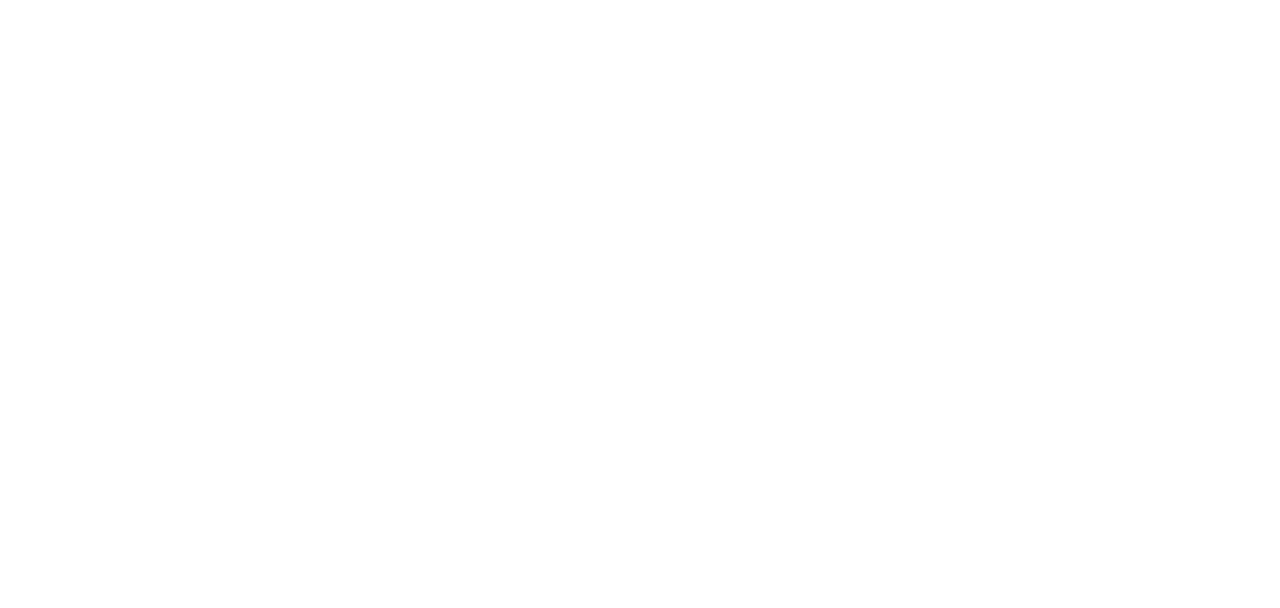
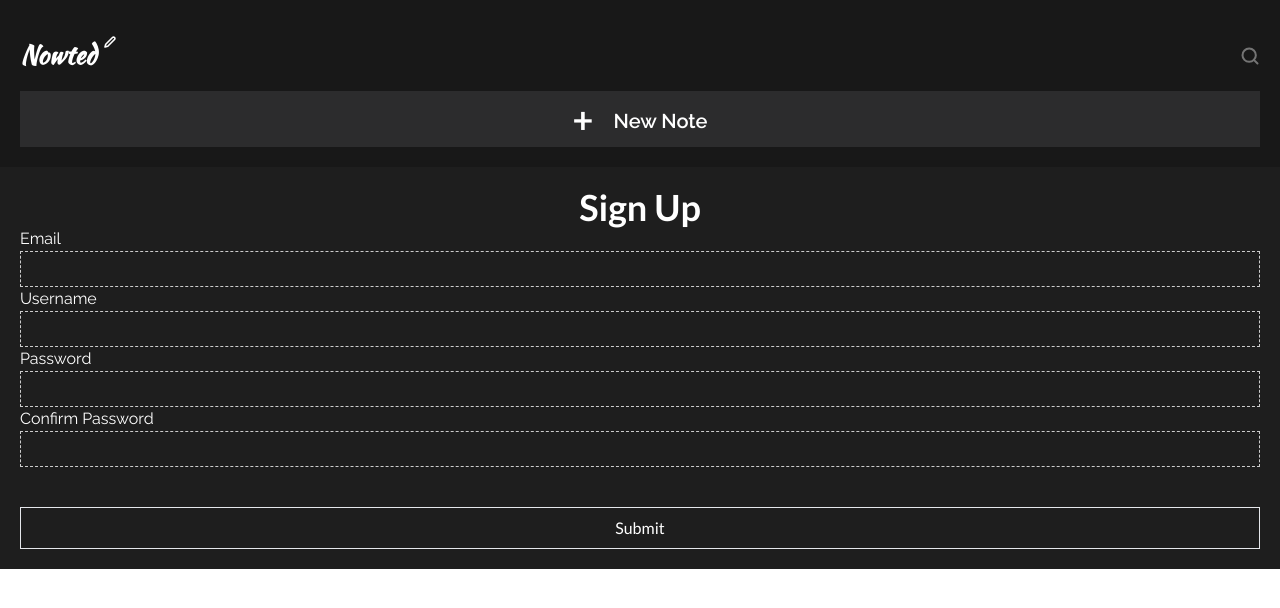
Before and after one commit to joyrudra-itobuz/newted-frontend, a React (Create React App) app: page /signup in a window 1280 px wide. Before the commit this address had no page. Shown: the top 608 px of the page. Built offline with nearby package versions, Linux system fonts and the light colour scheme.

Commit message:
feature-sign-in FEAT : Added the SignUp Components

```diff
--- a/src/Routes.tsx
+++ b/src/Routes.tsx
@@ -2,6 +2,7 @@ import React from "react";
 import { BrowserRouter, Route, Routes } from "react-router-dom";
 import Home from "./pages/home/Home";
 import NewNote from "./pages/newNote/NewNote";
+import SignUp from "./pages/signUp/SignUp";
 
 export default function Router() {
   return (
@@ -9,6 +10,7 @@ export default function Router() {
       <Routes>
         <Route path="/" element={<Home />} />
         <Route path="/new-note" element={<NewNote />} />
+        <Route path="/signup" element={<SignUp />} />
       </Routes>
     </BrowserRouter>
   );
--- /dev/null
+++ b/src/pages/signUp/SignUp.tsx
@@ -0,0 +1,80 @@
+import React, { useRef } from "react";
+import SideBar from "../../components/sideBar/SideBar";
+import "./_style.scoped.scss";
+import axios from "axios";
+import config from "../../config/config";
+import { log } from "console";
+
+export const SignUp: React.FC = () => {
+  const emailRef = useRef<HTMLInputElement | null>(null);
+  const usernameRef = useRef<HTMLInputElement | null>(null);
+  const passwordRef = useRef<HTMLInputElement | null>(null);
+  const confirmPasswordRef = useRef<HTMLInputElement | null>(null);
+
+  async function handleSignUp() {
+    const formData = new FormData();
+    const body = {
+      email: emailRef.current?.value,
+      username: usernameRef.current?.value,
+      password: passwordRef.current?.value,
+    };
+
+    console.log(formData.forEach((value) => console.log(value)));
+
+    const response = await axios.post(config.serverEndpoint + "/signup", body);
+
+    console.log(response.data);
+  }
+
+  return (
+    <div className="bg-[#1E1E1E] sign-up">
+      <SideBar />
+      <div className="p-[20px]">
+        <h1 className="text-center font-bold text-4xl text-white">Sign Up</h1>
+
+        <div className=" text-white">
+          <div className="flex flex-col ">
+            <p>Email</p>
+            <input
+              ref={emailRef}
+              type="email"
+              className="focus:outline-dashed"
+            />
+          </div>
+          <div className="flex flex-col">
+            <p>Username</p>
+            <input
+              ref={usernameRef}
+              type="text"
+              className="focus:outline-dashed"
+            />
+          </div>
+          <div className="flex flex-col">
+            <p>Password</p>
+            <input
+              ref={passwordRef}
+              type="password"
+              className="focus:outline-dashed"
+            />
+          </div>
+          <div className="flex flex-col">
+            <p>Confirm Password</p>
+            <input
+              ref={confirmPasswordRef}
+              type="password"
+              className="focus:outline-dashed"
+            />
+          </div>
+        </div>
+        <button
+          className="text-white w-full p-2 mt-10 border hover:bg-white hover:text-black transition-all duration-300"
+          onClick={handleSignUp}
+        >
+          Submit
+        </button>
+      </div>
+    </div>
+  );
+};
+
+export default SignUp;
--- /dev/null
+++ b/src/pages/signUp/_style.scoped.scss
@@ -0,0 +1,8 @@
+.sign-up {
+  input {
+    background: transparent;
+    border: 1px solid #ccc;
+    border-style: dashed;
+    padding: 5px;
+  }
+}
```
